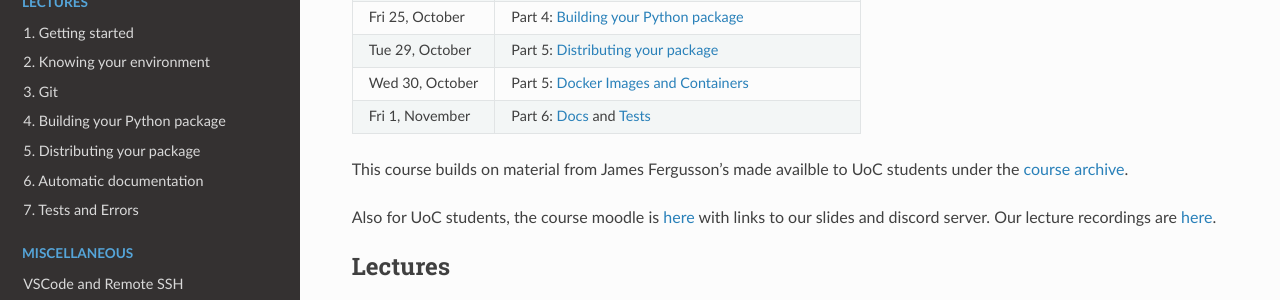
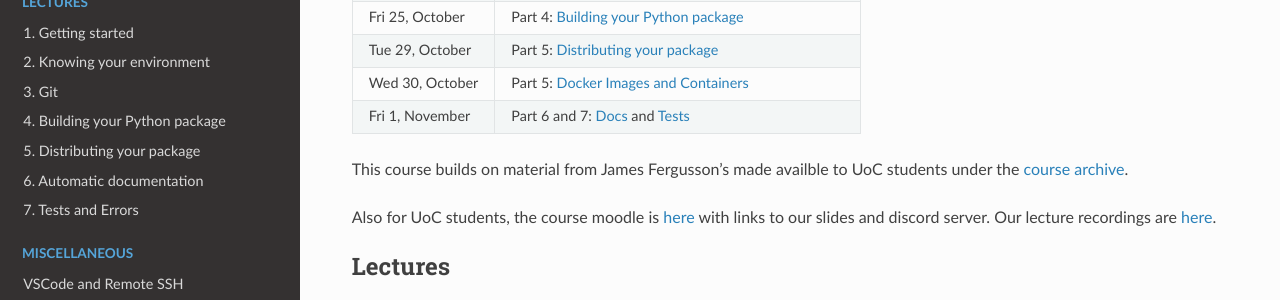
Before and after one commit to borisbolliet/ResearchComputing, a Sphinx documentation site: the page built from docs/index.rst, in a window 1280 px wide and 900 px high, scrolled down 736 px. Shown: the part 151-451 px from the top of the window. Built offline with Sphinx 7.4.7 and the Read the Docs theme 3.1.0, drawn with Linux system fonts in a browser that asks for light colours.

Commit message:
Update index.rst

```diff
--- a/docs/index.rst
+++ b/docs/index.rst
@@ -41,29 +41,29 @@ Time: Tuesdays, Wednesdays, Fridays between 11:00 and 12:00.
 
 Location: Small Lecture Theatre, Cavendish Laboratory, University of Cambridge.
 
-+------------------------------------+----------------------------------------------------------------------------------------------------------------------------------------+
-| **Date**                           | **Content**                                                                                                                            |
-+------------------------------------+----------------------------------------------------------------------------------------------------------------------------------------+
-| Fri 11, October                    | Part 1: `Getting started <material/part1/notebook.ipynb#Getting-started>`_                                                             |
-+------------------------------------+----------------------------------------------------------------------------------------------------------------------------------------+
-| Tue 15, October                    | Part 2: `Knowing your environment (bash) <material/part2/notebook.ipynb#Knowing-your-environment>`_                                    |
-+------------------------------------+----------------------------------------------------------------------------------------------------------------------------------------+
-| Wed 16, October                    | Part 2: `Knowing your environment (bash) [continued] <material/part2/notebook.ipynb#Knowing-your-environment>`_                        |
-+------------------------------------+----------------------------------------------------------------------------------------------------------------------------------------+
-| Fri 18, October                    | Part 2: `Knowing your environment (python) <material/part2/notebook.ipynb#Python-environment>`_                                        |
-+------------------------------------+----------------------------------------------------------------------------------------------------------------------------------------+
-| Tue 22, October                    | Part 2: `Knowing your environment (jupyter) <material/part2/notebook.ipynb#Jupyter-and-IPython-kernels>`_                              |
-+------------------------------------+----------------------------------------------------------------------------------------------------------------------------------------+
-| Wed 23, October                    | Part 3: `Git <material/part3/notebook.ipynb#Git>`_                                                                                     |
-+------------------------------------+----------------------------------------------------------------------------------------------------------------------------------------+
-| Fri 25, October                    | Part 4: `Building your Python package <material/part4/notebook.ipynb#Building-your-Python-package>`_                                   |
-+------------------------------------+----------------------------------------------------------------------------------------------------------------------------------------+
-| Tue 29, October                    | Part 5: `Distributing your package <material/part5/notebook.ipynb#Distributing-your-package>`_                                         |
-+------------------------------------+----------------------------------------------------------------------------------------------------------------------------------------+
-| Wed 30, October                    | Part 5: `Docker Images and Containers <material/part5/notebook.ipynb#Docker-Images-and-Containers>`_                                   |
-+------------------------------------+----------------------------------------------------------------------------------------------------------------------------------------+
-| Fri 1, November                    | Part 6: `Docs <material/part6/notebook.ipynb#Automatic-documentation>`_  and `Tests <material/part7/notebook.ipynb#Tests-and-Errors>`_ |
-+------------------------------------+----------------------------------------------------------------------------------------------------------------------------------------+
++------------------------------------+----------------------------------------------------------------------------------------------------------------------------------------------+
+| **Date**                           | **Content**                                                                                                                                  |
++------------------------------------+----------------------------------------------------------------------------------------------------------------------------------------------+
+| Fri 11, October                    | Part 1: `Getting started <material/part1/notebook.ipynb#Getting-started>`_                                                                   |
++------------------------------------+----------------------------------------------------------------------------------------------------------------------------------------------+
+| Tue 15, October                    | Part 2: `Knowing your environment (bash) <material/part2/notebook.ipynb#Knowing-your-environment>`_                                          |
++------------------------------------+----------------------------------------------------------------------------------------------------------------------------------------------+
+| Wed 16, October                    | Part 2: `Knowing your environment (bash) [continued] <material/part2/notebook.ipynb#Knowing-your-environment>`_                              |
++------------------------------------+----------------------------------------------------------------------------------------------------------------------------------------------+
+| Fri 18, October                    | Part 2: `Knowing your environment (python) <material/part2/notebook.ipynb#Python-environment>`_                                              |
++------------------------------------+----------------------------------------------------------------------------------------------------------------------------------------------+
+| Tue 22, October                    | Part 2: `Knowing your environment (jupyter) <material/part2/notebook.ipynb#Jupyter-and-IPython-kernels>`_                                    |
++------------------------------------+----------------------------------------------------------------------------------------------------------------------------------------------+
+| Wed 23, October                    | Part 3: `Git <material/part3/notebook.ipynb#Git>`_                                                                                           |
++------------------------------------+----------------------------------------------------------------------------------------------------------------------------------------------+
+| Fri 25, October                    | Part 4: `Building your Python package <material/part4/notebook.ipynb#Building-your-Python-package>`_                                         |
++------------------------------------+----------------------------------------------------------------------------------------------------------------------------------------------+
+| Tue 29, October                    | Part 5: `Distributing your package <material/part5/notebook.ipynb#Distributing-your-package>`_                                               |
++------------------------------------+----------------------------------------------------------------------------------------------------------------------------------------------+
+| Wed 30, October                    | Part 5: `Docker Images and Containers <material/part5/notebook.ipynb#Docker-Images-and-Containers>`_                                         |
++------------------------------------+----------------------------------------------------------------------------------------------------------------------------------------------+
+| Fri 1, November                    | Part 6 and 7: `Docs <material/part6/notebook.ipynb#Automatic-documentation>`_  and `Tests <material/part7/notebook.ipynb#Tests-and-Errors>`_ |
++------------------------------------+----------------------------------------------------------------------------------------------------------------------------------------------+
 
 
 
```
